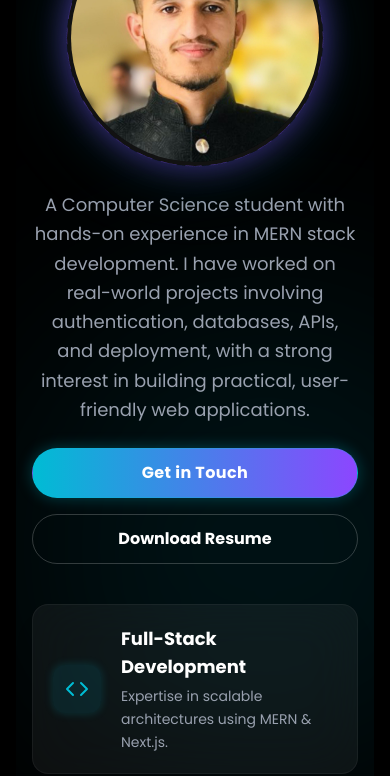
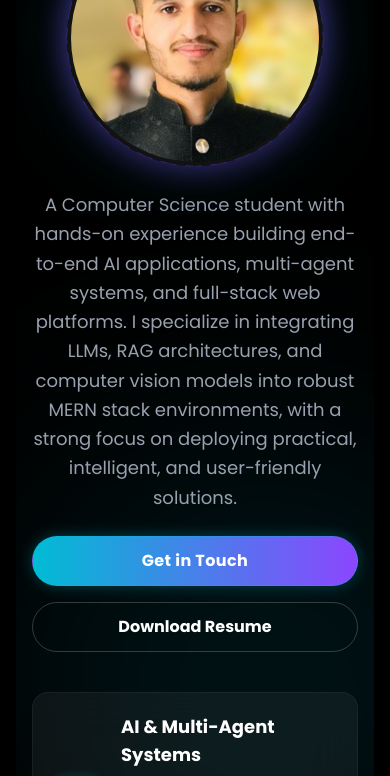
Before and after one commit to muhammad-anas-15/portfolio-website, a React (Vite) app: page / in a window 390 px wide. Shown: the part 1156-1932 px from the top of the page. Built offline with nearby package versions, Linux system fonts and the light colour scheme.

Commit message:
Update projects section

```diff
--- a/src/sections/About/About.jsx
+++ b/src/sections/About/About.jsx
@@ -1,6 +1,6 @@
 import React from 'react';
 import { motion } from 'framer-motion';
-import { FiCode, FiUser, FiZap, FiCloud } from 'react-icons/fi';
+import { FiCpu, FiCode, FiEye, FiLayers } from 'react-icons/fi';
 import profileImg from '../../assets/admin-profile-2.png';
 // Import Resume
 import resumePDF from "../../assets/Resume.pdf";
@@ -8,24 +8,24 @@ import resumePDF from "../../assets/Resume.pdf";
 const About = () => {
   const highlights = [
     {
+      icon: <FiCpu />,
+      title: "AI & Multi-Agent Systems",
+      text: "Building intelligent pipelines, RAG architectures, and sequential multi-agent systems using LangChain and LLMs.",
+    },
+    {
       icon: <FiCode />,
       title: "Full-Stack Development",
-      text: "Expertise in scalable architectures using MERN & Next.js.",
+      text: "Developing scalable, production-ready web platforms using modern architectures like MERN and Next.js.",
     },
     {
-      icon: <FiZap />,
-      title: "Modern Frontend",
-      text: "Creating responsive and interactive UIs with React.js and Next.js.",
+      icon: <FiEye />,
+      title: "Machine Learning & Vision",
+      text: "Training robust models (XGBoost, PyTorch) and engineering forensic pipelines for computer vision tasks.",
     },
     {
-      icon: <FiUser />,
-      title: "Database Management",
-      text: "Working with MongoDB and MySQL to design and manage efficient data models.",
-    },
-    {
-      icon: <FiCloud />,
-      title: "Cloud Native Solutions",
-      text: "Deploying resilient applications using modern cloud infrastructure.",
+      icon: <FiLayers />,
+      title: "Data & Vector Management",
+      text: "Designing efficient schemas across relational (PostgreSQL), NoSQL (MongoDB), and Vector databases (FAISS).",
     },
   ];
 
@@ -80,9 +80,7 @@ const About = () => {
              {/* 2. Text Content */}
              <div className="space-y-4 text-center lg:text-left">
                 <p className="text-gray-400 text-lg leading-relaxed">
-                  A Computer Science student with hands-on experience in MERN stack development.
-                  I have worked on real-world projects involving authentication, databases, APIs,
-                  and deployment, with a strong interest in building practical, user-friendly web applications.
+                  A Computer Science student with hands-on experience building end-to-end AI applications, multi-agent systems, and full-stack web platforms. I specialize in integrating LLMs, RAG architectures, and computer vision models into robust MERN stack environments, with a strong focus on deploying practical, intelligent, and user-friendly solutions.
                 </p>
 
                 {/* 3. Buttons */}
--- a/src/sections/Experience/Experience.jsx
+++ b/src/sections/Experience/Experience.jsx
@@ -16,15 +16,15 @@ const experienceData = [
     tags: ["React", "Node.js", "MongoDB", "Express", "UI/UX", "REST APIs"],
   },
   {
-    title: "Freelance Frontend",
-    company: "Self-Employed",
-    duration: "Dec 25 - Present",
+    title: "Python Developer Intern",
+    company: "BIT BUILD",
+    duration: "Jul 2024 - Aug 2024",
     description: [
-      "Developed modern, high-quality frontend interfaces for freelance clients with a strong focus on usability and clean design.",
-      "Translated design concepts and requirements into reusable React components and smooth user experiences.",
-      "Ensured responsiveness, accessibility, and performance optimization across different devices and screen sizes.",
+      "Developed and optimized Python programs and scripts for automation, data handling, and backend processing.",
+      "Collaborated remotely with the development team to troubleshoot, debug, and enhance existing software solutions.",
+      "Gained hands-on experience in the software development lifecycle, writing clean, maintainable, and efficient Python code.",
     ],
-    tags: ["React", "JavaScript", "Tailwind CSS", "Responsive Design", "UI Development"],
+    tags: ["Python", "Program Creation", "Automation", "Software Development", "Remote"],
   },
 ];
 
--- a/src/sections/Home/Home.jsx
+++ b/src/sections/Home/Home.jsx
@@ -6,7 +6,7 @@ import { FaEnvelope, FaLinkedin, FaGithub } from "react-icons/fa";
 import resumePDF from "../../assets/Resume.pdf";
 
 const Home = () => {
-  const roles = useMemo(() => ["Full Stack Engineer", "Software Developer"], []);
+  const roles = useMemo(() => ["Full Stack Developer", "AI Engineer"], []);
 
   const [index, setIndex] = useState(0);
   const [subIndex, setSubIndex] = useState(0);
--- a/src/sections/Project/Projects.jsx
+++ b/src/sections/Project/Projects.jsx
@@ -1,14 +1,23 @@
-import React from 'react';
+import React, { useState } from 'react';
 import ProjectCard from './ProjectCard';
-import { motion } from 'framer-motion';
+import { motion, AnimatePresence } from 'framer-motion';
+
+// --- EXISTING IMAGES ---
 import msgInImg from '../../assets/msgIn_Img.jpeg';
 import GenimaImg from '../../assets/Genima_img.jpg';
 import Realstateimg from '../../assets/realstate.jpg';
+import Rag_based from '../../assets/Rag_based.png';
+
+// --- NEW AI PROJECT IMAGES (Update these with your actual files!) ---
+// import agenticImg from '../../assets/agentic.jpg';
+// import fraudDetectionImg from '../../assets/fraud_detection.jpg';
+// import medicalVoiceImg from '../../assets/medical_voice.jpg';
 
 const projectsData = [
+  // --- FULL STACK PROJECTS ---
   {
+    type: "full-stack",
     title: "MsgIn",
-    // UPDATED: Added unique category
     category: "Real-time Chat App",
     description: [
       "Real-time chat application with instant message delivery and live user presence.",
@@ -20,8 +29,8 @@ const projectsData = [
     githubLink: "https://github.com/muhammad-anas-15/MsgIN-Web-Application-MERN-Stack"
   },
   {
+    type: "full-stack",
     title: "Genima",
-    // UPDATED: Added unique category
     category: "AI SaaS Platform",
     description: [
       "SaaS-based text-to-image generation platform powered by AI models.",
@@ -33,8 +42,8 @@ const projectsData = [
     githubLink: "#"
   },
   {
+    type: "full-stack",
     title: "RealEstate Hub",
-    // UPDATED: Added unique category
     category: "Real Estate Platform",
     description: [
       "Modern real estate web application for browsing, filtering, and viewing property listings.",
@@ -44,10 +53,57 @@ const projectsData = [
     image: Realstateimg,
     tags: ["React.js", "UI Development", "Responsive Design"],
     githubLink: "https://github.com/muhammad-anas-15/real-estate-UI-react"
+  },
+
+  // --- AI / ML PROJECTS ---
+  {
+    type: "ai-ml",
+    title: "Agentic Intelligence Partner",
+    category: "Multi-Agent System",
+    description: [
+      "Multi-agent emergency department triage system using a sequential pipeline of 10 distinct agents.",
+      "Trained a 5-class XGBoost classifier on 87,000+ records and integrated a DenseNet Imaging Agent.",
+      "Implemented a multimodal RAG pipeline with a real-time Streamlit dashboard for treatment plans."
+    ],
+    image: GenimaImg, // Replace with 'agenticImg'
+    tags: ["Python", "XGBoost", "PyTorch", "FAISS", "Gemini 2.0"],
+    githubLink: "#"
+  },
+  {
+    type: "ai-ml",
+    title: "Fraud Receipt Detection",
+    category: "Computer Vision Pipeline",
+    description: [
+      "Hybrid forensic-grade pipeline to detect forged mobile payment receipts, achieving 93%+ accuracy.",
+      "Engineered 128 custom forensic features using Error Level Analysis (ELA) and DCT variance.",
+      "Developed a two-tier decision engine using local XGBoost for fast inference and Gemini Pro fallback."
+    ],
+    image: msgInImg, // Replace with 'fraudDetectionImg'
+    tags: ["OpenCV", "Scikit-Learn", "XGBoost", "Python"],
+    githubLink: "#"
+  },
+  {
+    type: "ai-ml",
+    title: "RAG-Based Document AI",
+    category: "RAG & LLM Application",
+    description: [
+      "Built an interactive Document AI platform that allows users to upload multiple PDFs and chat with their data instantly.",
+      "Engineered a robust Retrieval-Augmented Generation (RAG) pipeline using LangChain, FAISS vector search, and HuggingFace embeddings.",
+      "Integrated Google Gemini 2.5 Flash for context-aware answering and deployed via Docker on AWS EC2."
+    ],
+    image: Rag_based, // Replace with 'ragProjectImg'
+    tags: ["Python", "LangChain", "Gemini API", "FAISS", "Streamlit", "AWS"],
+    githubLink: "#"
   }
 ];
 
 const ProjectSection = () => {
+  // State to manage which tab is active
+  const [activeTab, setActiveTab] = useState("full-stack");
+
+  // Filter projects based on active tab
+  const filteredProjects = projectsData.filter(project => project.type === activeTab);
+
   return (
     <section id="projects" className="relative py-24 min-h-screen bg-black/30 backdrop-blur-sm overflow-hidden">
 
@@ -60,7 +116,7 @@ const ProjectSection = () => {
       <div className="relative z-10 max-w-7xl mx-auto px-6">
 
         {/* Header Section */}
-        <div className="text-center mb-20">
+        <div className="text-center mb-12">
           <motion.h2
             initial={{ opacity: 0, y: -20 }}
             whileInView={{ opacity: 1, y: 0 }}
@@ -70,23 +126,63 @@ const ProjectSection = () => {
             My <span className="text-brand-cyan">Projects</span>
           </motion.h2>
 
-          <div className="w-24 h-1.5 bg-linear-to-r from-brand-cyan to-brand-purple rounded-full mx-auto mb-6"></div>
+          <div className="w-24 h-1.5 bg-gradient-to-r from-brand-cyan to-brand-purple rounded-full mx-auto mb-6"></div>
 
           <p className="text-gray-400 text-lg max-w-2xl mx-auto">
             A showcase of my recent technical work, turning ideas into functional digital solutions.
           </p>
         </div>
 
-        {/* 3 Column Grid */}
-        <div className="grid grid-cols-1 md:grid-cols-2 lg:grid-cols-3 gap-8 lg:gap-10">
-          {projectsData.map((project, index) => (
-            <ProjectCard
-              key={index}
-              delay={0.2 * index}
-              {...project}
-            />
-          ))}
+        {/* --- TOGGLE BUTTONS --- */}
+        <div className="flex justify-center mb-16 relative z-20">
+          <div className="bg-white/5 p-1.5 rounded-2xl inline-flex backdrop-blur-md border border-white/10 shadow-xl">
+            <button
+              onClick={() => setActiveTab("full-stack")}
+              className={`px-8 py-3 rounded-xl font-semibold transition-all duration-300 text-sm md:text-base tracking-wide ${
+                activeTab === "full-stack"
+                  ? "bg-gradient-to-r from-brand-cyan to-blue-500 text-white shadow-lg shadow-brand-cyan/25"
+                  : "text-gray-400 hover:text-white hover:bg-white/5"
+              }`}
+            >
+              Full Stack
+            </button>
+            <button
+              onClick={() => setActiveTab("ai-ml")}
+              className={`px-8 py-3 rounded-xl font-semibold transition-all duration-300 text-sm md:text-base tracking-wide ${
+                activeTab === "ai-ml"
+                  ? "bg-gradient-to-r from-brand-purple to-pink-500 text-white shadow-lg shadow-brand-purple/25"
+                  : "text-gray-400 hover:text-white hover:bg-white/5"
+              }`}
+            >
+              AI / ML
+            </button>
+          </div>
         </div>
+
+        {/* 3 Column Grid with Animation for Switching */}
+        <motion.div
+          layout
+          className="grid grid-cols-1 md:grid-cols-2 lg:grid-cols-3 gap-8 lg:gap-10"
+        >
+          <AnimatePresence mode="popLayout">
+            {filteredProjects.map((project, index) => (
+              <motion.div
+                key={project.title}
+                layout
+                initial={{ opacity: 0, scale: 0.9 }}
+                animate={{ opacity: 1, scale: 1 }}
+                exit={{ opacity: 0, scale: 0.9 }}
+                transition={{ duration: 0.3, delay: index * 0.1 }}
+              >
+                <ProjectCard
+                  delay={0} // Handled by AnimatePresence now
+                  {...project}
+                />
+              </motion.div>
+            ))}
+          </AnimatePresence>
+        </motion.div>
+
       </div>
     </section>
   );
--- a/src/sections/TechStack/TeckStack.jsx
+++ b/src/sections/TechStack/TeckStack.jsx
@@ -1,34 +1,34 @@
 import React from "react";
 import { motion } from "framer-motion";
-// 💡 Importing all necessary icons
+
+// 💡 Importing all necessary icons (Updated for AI/ML + Full Stack)
 import {
   SiMongodb,
   SiMysql,
   SiExpress,
   SiReact,
-  SiFirebase,
   SiFramer,
   SiNextdotjs,
   SiVercel,
   SiGit,
   SiGithub,
   SiCplusplus,
-  SiHtml5,
-  SiBootstrap,
-  SiReplit,
   SiPython,
   SiJavascript,
-  SiDart,
-  SiPhp,
-  SiFlutter,
   SiNodedotjs,
   SiTypescript,
   SiTailwindcss,
   SiDocker,
   SiPostman,
+  SiPytorch,
+  SiOpencv,
+  SiScikitlearn,
+  SiStreamlit,
+  SiFastapi,
+  SiPostgresql,
 } from "react-icons/si";
-import { FaJava } from "react-icons/fa";
-import { GrOracle } from "react-icons/gr";
+import { FaJava, FaRobot } from "react-icons/fa";
+import { FiDatabase, FiCpu } from "react-icons/fi";
 
 // --- Helper component for individual skill item ---
 const SkillItem = ({ name, icon: Icon, color, size = 40 }) => {
@@ -45,7 +45,7 @@ const SkillItem = ({ name, icon: Icon, color, size = 40 }) => {
   };
 
   return (
-    <div section id="teck-stack" className="flex items-center space-x-3 p-3 min-w-max mx-4">
+    <div className="flex items-center space-x-3 p-3 min-w-max mx-4">
       <motion.div
         style={{ color: color }}
         className="text-3xl transition-all duration-300 cursor-pointer"
@@ -96,45 +96,49 @@ const SkillRow = ({ skills, direction = "right", speed = "60s" }) => {
 // --- Main TechStack component ---
 const TechStack = () => {
 
-  // Data Lists
+  // Data Lists Updated for AI/ML & MERN
+
+  // Row 1: Languages & Core AI
   const row1Skills = [
+    { name: "Python", icon: <SiPython />, color: "#3776AB" },
     { name: "C/C++", icon: <SiCplusplus />, color: "#00599C" },
-    { name: "Python", icon: <SiPython />, color: "#3776AB" },
     { name: "Java", icon: <FaJava />, color: "#007396" },
+    { name: "PyTorch", icon: <SiPytorch />, color: "#EE4C2C" },
+    { name: "Scikit-Learn", icon: <SiScikitlearn />, color: "#F7931E" },
+    { name: "LangChain / LLMs", icon: <FaRobot />, color: "#06B6D4" },
+  ];
+
+  // Row 2: Web Frontend & UI Apps
+  const row2Skills = [
     { name: "JavaScript", icon: <SiJavascript />, color: "#F7DF1E" },
     { name: "TypeScript", icon: <SiTypescript />, color: "#3178C6" },
-    { name: "PHP", icon: <SiPhp />, color: "#777BB4" },
+    { name: "React", icon: <SiReact />, color: "#61DAFB" },
+    { name: "Next.js", icon: <SiNextdotjs />, color: "#FFFFFF" },
+    { name: "Tailwind CSS", icon: <SiTailwindcss />, color: "#06B6D4" },
+    { name: "Streamlit", icon: <SiStreamlit />, color: "#FF4B4B" },
   ];
 
-  const row2Skills = [
-    { name: "React", icon: <SiReact />, color: "#61DAFB" },
-    { name: "Next.js", icon: <SiNextdotjs />, color: "#FFFFFF" },
-    { name: "Flutter", icon: <SiFlutter />, color: "#02569B" },
-    { name: "Dart", icon: <SiDart />, color: "#0175C2" },
-    { name: "Tailwind CSS", icon: <SiTailwindcss />, color: "#06B6D4" },
-    { name: "Framer Motion", icon: <SiFramer />, color: "#0055FF" },
-  ];
-
+  // Row 3: Backend & Databases
   const row3Skills = [
     { name: "Node.js", icon: <SiNodedotjs />, color: "#339933" },
     { name: "Express.js", icon: <SiExpress />, color: "#ffffff" },
+    { name: "FastAPI", icon: <SiFastapi />, color: "#009688" },
+    { name: "PostgreSQL", icon: <SiPostgresql />, color: "#4169E1" },
     { name: "MongoDB", icon: <SiMongodb />, color: "#47A248" },
-    { name: "MySQL", icon: <SiMysql />, color: "#4479A1" },
-    { name: "Firebase", icon: <SiFirebase />, color: "#FFCA28" },
-    { name: "Oracle SQL", icon: <GrOracle />, color: "#F80000" },
+    { name: "FAISS / Vector DBs", icon: <FiDatabase />, color: "#00A67E" },
   ];
 
+  // Row 4: Tools, Vision & Deployment
   const row4Skills = [
-    { name: "Git", icon: <SiGit />, color: "#F05032" },
-    { name: "GitHub", icon: <SiGithub />, color: "#FFFFFF" },
+    { name: "OpenCV", icon: <SiOpencv />, color: "#5C3EE8" },
+    { name: "Multi-Agent Systems", icon: <FiCpu />, color: "#8A2BE2" },
     { name: "Docker", icon: <SiDocker />, color: "#2496ED" },
+    { name: "Git & GitHub", icon: <SiGithub />, color: "#FFFFFF" },
     { name: "Vercel", icon: <SiVercel />, color: "#FFFFFF" },
     { name: "Postman", icon: <SiPostman />, color: "#FF6C37" },
-    { name: "Replit", icon: <SiReplit />, color: "#F26207" },
   ];
 
   return (
-    // UPDATED: bg-black/30 + backdrop-blur-sm (Same as Home)
     <section id="skills" className="relative py-24 w-full overflow-hidden bg-black/30 backdrop-blur-sm">
 
       {/* CSS Keyframes */}
@@ -151,16 +155,14 @@ const TechStack = () => {
         `}
       </style>
 
-      {/* --- UPDATED BACKGROUND GLOW (Exact copy from Home Section) --- */}
+      {/* BACKGROUND GLOW */}
       <div className="absolute inset-0 pointer-events-none">
-        {/* Top Right Blob (Liquid Aqua/Purple Gradient) */}
         <div className="absolute top-0 right-0 w-[70vw] sm:w-[50vw] md:w-[40vw]
           h-[70vw] sm:h-[50vw] md:h-[40vw] max-w-[500px] max-h-[500px]
           rounded-full bg-linear-to-r from-brand-purple via-brand-teal to-brand-cyan
           opacity-30 blur-[100px] sm:blur-[130px] md:blur-[150px] animate-pulse">
         </div>
 
-        {/* Bottom Left Blob (Liquid Aqua/Purple Gradient) */}
         <div className="absolute bottom-0 left-0 w-[70vw] sm:w-[50vw] md:w-[40vw]
           h-[70vw] sm:h-[50vw] md:h-[40vw] max-w-[500px] max-h-[500px]
           rounded-full bg-linear-to-r from-brand-purple via-brand-teal to-brand-cyan
@@ -178,10 +180,10 @@ const TechStack = () => {
           viewport={{ once: true }}
           className="text-center mb-16"
         >
-          <h2 className="text-4xl md:text-5xl font-extrabold mb-4 tracking-tight">
+          <h2 className="text-4xl md:text-5xl font-extrabold mb-4 tracking-tight text-white">
             Tech <span className="text-brand-cyan">Stack</span>
           </h2>
-          <div className="w-24 h-1.5 bg-linear-to-r from-brand-cyan to-brand-purple rounded-full mx-auto"></div>
+          <div className="w-24 h-1.5 bg-gradient-to-r from-brand-cyan to-brand-purple rounded-full mx-auto"></div>
         </motion.div>
 
         {/* Scrolling Rows */}
```
Also changed, not shown: 1 other file (tests, documents, lock files or other folders).
